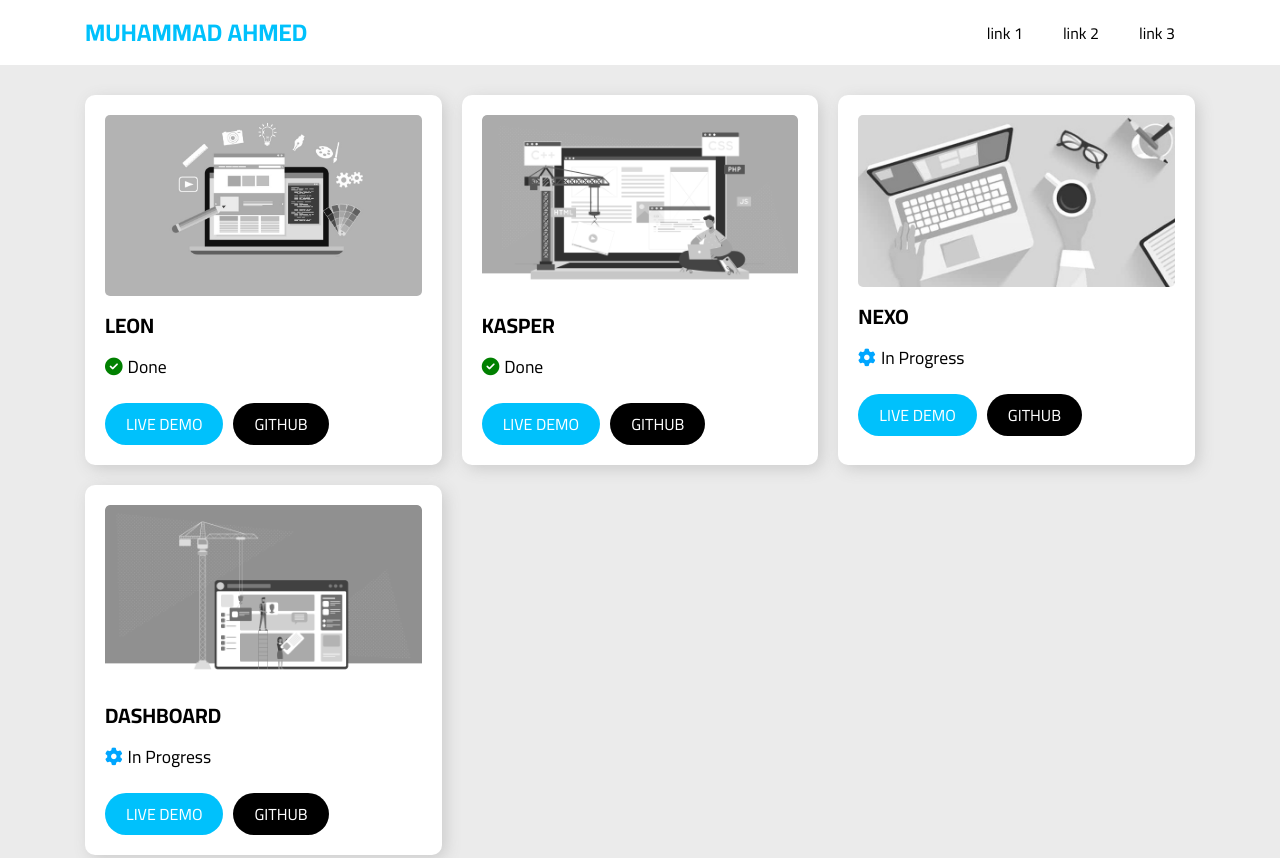
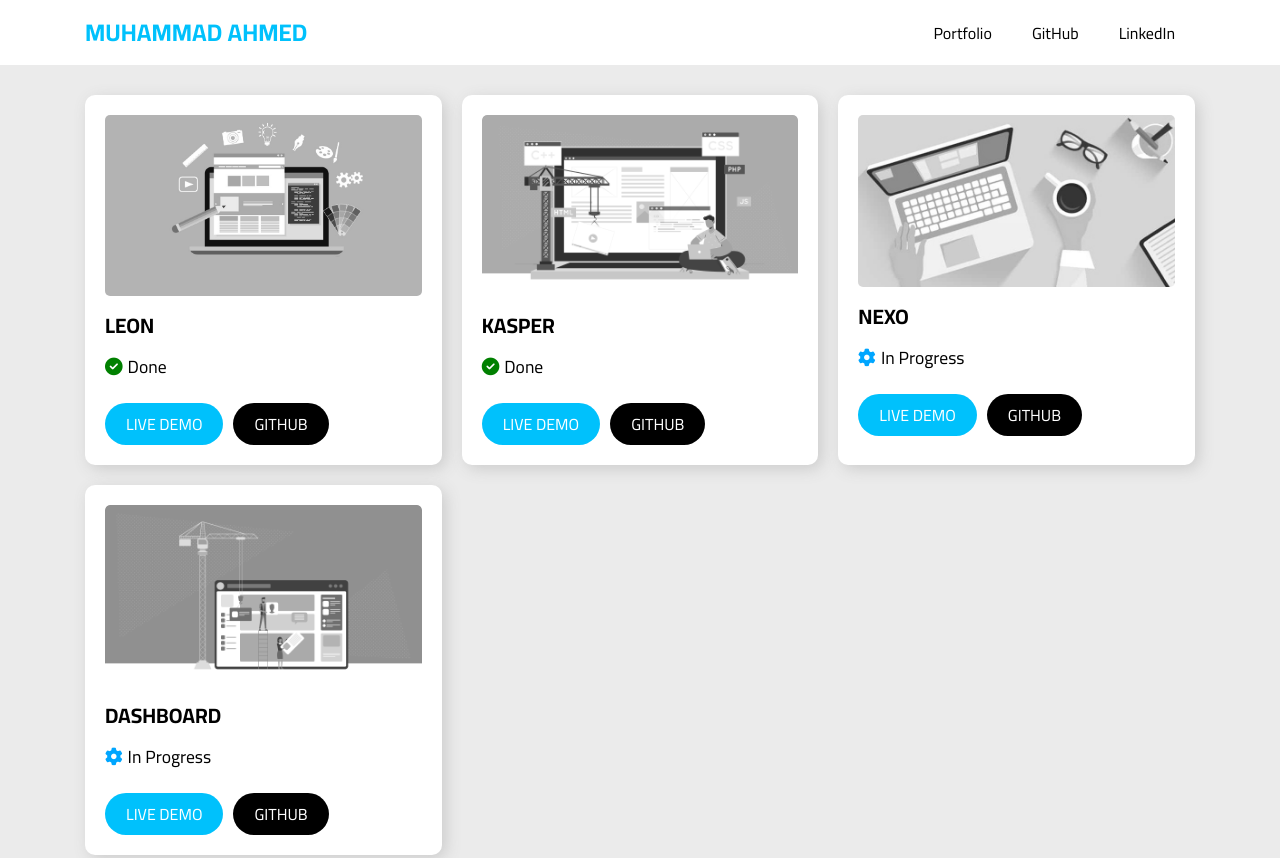
Before and after one commit to muhammad-ahmed-gh/template-hub, a plain HTML site: page index.html in a window 1280 px wide. Shown: the top 858 px of the page. Drawn offline with Linux system fonts and the light colour scheme.

Commit message:
feat(header): finalizing header links

```diff
--- a/css/main.css
+++ b/css/main.css
@@ -89,6 +89,7 @@ header .link a {
   color: initial;
   text-decoration: none;
   transition: var(--main-transition);
+  text-transform: capitalize;
 }
 
 header .link a:hover {
--- a/index.html
+++ b/index.html
@@ -22,9 +22,15 @@
         Muhammad Ahmed
       </div>
       <ul class="links">
-        <li class="link"><a href="#">link 1</a></li>
-        <li class="link"><a href="#">link 2</a></li>
-        <li class="link"><a href="#">link 3</a></li>
+        <li class="link">
+          <a href="https://muhammad-ahmed-tech.web.app" target="_blank">portfolio</a>
+        </li>
+        <li class="link">
+          <a href="https://github.com/muhammad-ahmed-gh" target="_blank">GitHub</a>
+        </li>
+        <li class="link">
+          <a href="https://linkedin.com/in/muhammad-ahmed-nu" target="_blank">LinkedIn</a>
+        </li>
       </ul>
     </div>
   </header>
@@ -102,7 +108,7 @@
       <div class="contact">
         <a href="https://github.com/muhammad-ahmed-gh"><i class="fa-brands fa-github"></i></a>
         <a href="https://linkedin.com/in/muhammad-ahmed-nu"><i class="fa-brands fa-linkedin"></i></a>
-        <a href="https://https://www.facebook.com/mohammed.elrassam.58"><i class="fa-brands fa-facebook"></i></a>
+        <a href="https://www.facebook.com/mohammed.elrassam.58"><i class="fa-brands fa-facebook"></i></a>
       </div>
     </div>
   </footer>
```
